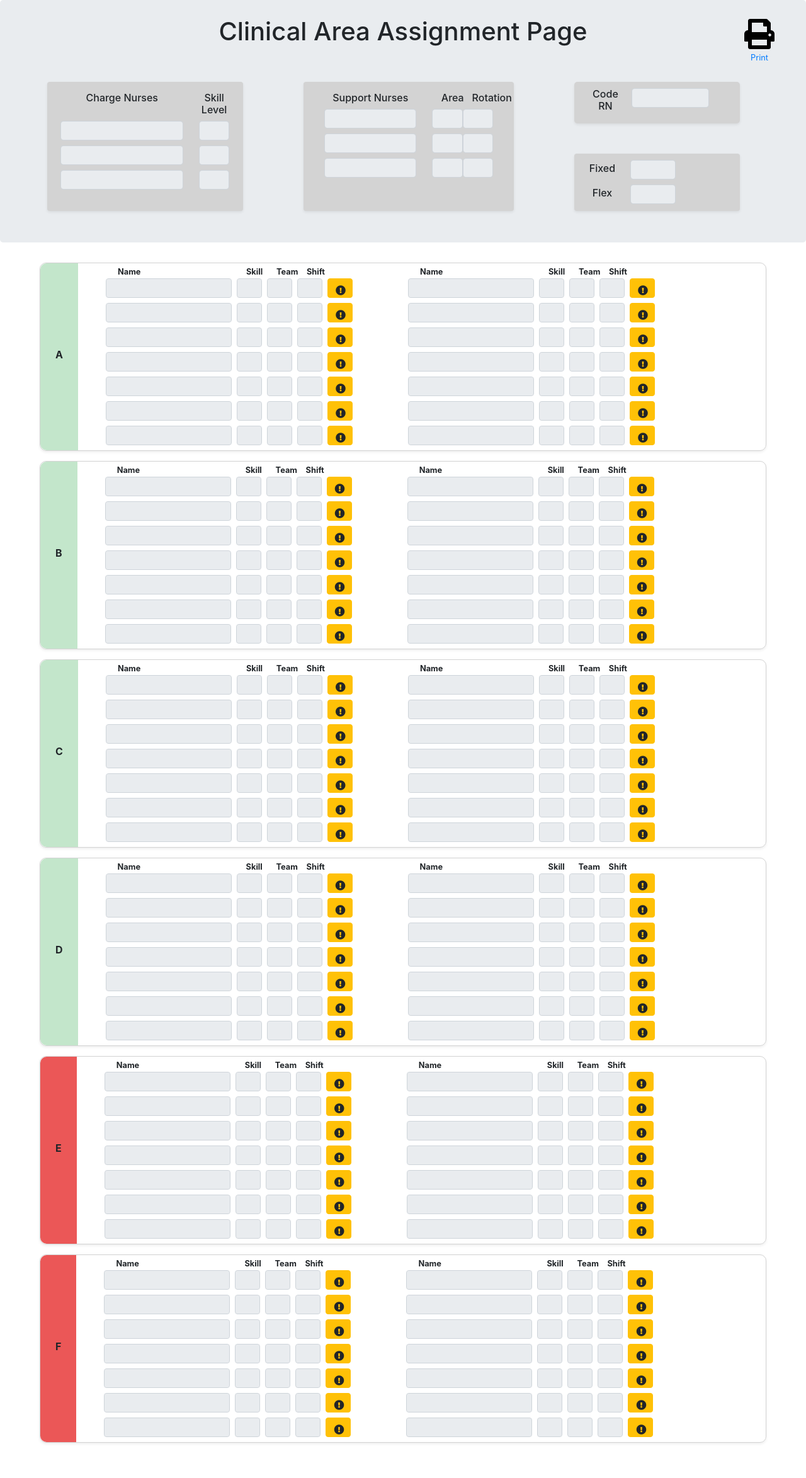
After one commit to jho53/smart-roster-schedule, a Flask app: template code/templates/Assignment Sheets/future_caaSheet.html in a window 1280 px wide. The commit adds this page. Shown: the whole page at 63% size. Run offline with Flask 2, Linux system fonts and the light colour scheme; the template is opened without the code that fills it: most values are stand-ins (such as "Sample title", 1, 10 or a date in 2020); some libraries are stand-ins or nearby versions.

Commit message:
future push

```diff
--- a/code/main.py
+++ b/code/main.py
@@ -81,12 +81,19 @@ def home():
         supp_nurse_ids = []
         cn_nurse_ids = []
         code_nurse_ids = []
+        group_num = []
 
         # Grab database information
         cursor.execute("SELECT * FROM nurses")
         nurse_list = cursor.fetchall()
         cursor.execute("SELECT * FROM patients")
         patient_list = cursor.fetchall()
+        cursor.execute("SELECT DISTINCT group_num FROM nurses")
+        for i in cursor.fetchall():
+            if i[0] == 0:
+                pass
+            else:
+                group_num.append(i[0])
 
         for nurse in nurse_list:
             if nurse[-1] == 1:
@@ -105,26 +112,36 @@ def home():
                                currNurseIds=curr_nurse_ids,
                                suppNursesIds=supp_nurse_ids,
                                cnNurseIds=cn_nurse_ids,
-                               codeNurseIds=code_nurse_ids)
+                               codeNurseIds=code_nurse_ids,
+                               groupNum=group_num)
     return redirect(url_for('login'))
 
 
 @app.route("/modalSubmit", methods=["POST"])
 def update_current_nurses():
-    if "loggedin" in session:
-        current_nurses_id = "({0})".format(request.form['current_nurses_list'])
+    try:
+        if "loggedin" in session:
+            current_nurses_id = "({0})".format(request.form['current_nurses_list'])
+            priority = request.form['priority']
 
-        if list(current_nurses_id)[1] == ",":
-            current_nurses_id = current_nurses_id[:1] + current_nurses_id[2:]
+            print(priority)
 
-        try:
-            cursor.execute("UPDATE nurses SET current_shift = 0")
-            cursor.execute("UPDATE nurses SET current_shift = 1 WHERE id in {0}".format(
-                current_nurses_id))
-            db.commit()
-            return redirect(url_for('home'))
-        except Exception as error:
-            print(error)
+            if list(current_nurses_id)[1] == ",":
+                current_nurses_id = current_nurses_id[:1] + current_nurses_id[2:]
+
+            try:
+                cursor.execute("UPDATE nurses SET current_shift = 0")
+                cursor.execute("UPDATE nurses SET current_shift = 1 WHERE id in {0}".format(
+                    current_nurses_id))
+                cursor.execute("UPDATE nurses SET priority = 0")
+                cursor.execute(
+                    "UPDATE nurses SET priority = 1 WHERE group_num = {0}".format(priority))
+                db.commit()
+                return redirect(url_for('home'))
+            except Exception as error:
+                print(error)
+    except:
+        print(Exception)
 
 
 @app.route("/modalSubmit2", methods=["POST"])
@@ -228,6 +245,7 @@ def login_user():
                 session['loggedin'] = True
                 session['id'] = account[0]
                 session['username'] = username
+                session['name'] = account[3] + " " + account[4]
                 return redirect(url_for('home'))
             else:
                 return render_template("login.html", msg="Invalid Login")
@@ -456,7 +474,6 @@ def add_patient_records():
     patient_date_admitted = request.form['create_patient_date_admitted']
     patient_comments = request.form['create_patient_comments']
 
-
     query = "insert into smartroster.patients(name, clinical_area, bed_num, acuity, a_trained, transfer, iv, one_to_one, admission_date, comments, twin )" \
             "VALUES (%s,%s,%s,%s,%s,%s,%s,%s,%s,%s,%s)"
 
@@ -519,8 +536,6 @@ def edit_patient_records():
     patient_date_discharged = request.form['edit_date_discharged']
     patient_comments = request.form['edit_comments']
 
-
-
     query = "UPDATE smartroster.patients SET name = %s, clinical_area = %s, bed_num = %s, acuity = %s, a_trained = %s, " \
             " transfer = %s, iv = %s, one_to_one = %s, admission_date = %s, discharged_date = %s, comments = %s, twin = %s WHERE id = %s"
 
@@ -568,6 +583,7 @@ def profile():
 def allowed_file(filename):
     return '.' in filename and \
            filename.rsplit('.', 1)[1].lower() in ALLOWED_EXTENSIONS
+
 
 @app.route('/upload_image', methods=['POST'])
 def upload_image():
@@ -787,7 +803,7 @@ def save_current_state():
                     patient_nurse_pair = []
 
                     pod = state_data[i][4]
-                    bed_num = state_data[i][10:12] # '5-' or '12'
+                    bed_num = state_data[i][10:12]  # '5-' or '12'
                     try:
                         # bed number is two digits
                         int(bed_num)
@@ -820,13 +836,16 @@ def save_current_state():
                         area, i + 1)]
 
                     if len(curr_pair) == 0:
-                        flag_list = ['0', '0', '0', '0', '0', '0', '0', '0', '0']
+                        flag_list = ['0', '0', '0', '0',
+                                     '0', '0', '0', '0', '0']
                     else:
 
-                        cursor.execute(f"SELECT * FROM patients WHERE id={curr_pair[0]}")
+                        cursor.execute(
+                            f"SELECT * FROM patients WHERE id={curr_pair[0]}")
                         patient = cursor.fetchone()
 
-                        cursor.execute(f"SELECT * FROM nurses WHERE id={curr_pair[1]}")
+                        cursor.execute(
+                            f"SELECT * FROM nurses WHERE id={curr_pair[1]}")
                         nurse = cursor.fetchone()
 
                         print(nurse)
@@ -861,7 +880,8 @@ def save_current_state():
                             # case 2: nurse being assigned is already assigned to another 1:1 patient
                             flag_list.append('0')
                             for p in assignments[str(nurse[0])]['patients']:
-                                cursor.execute('SELECT one_to_one FROM patients WHERE id={0}'.format(p))
+                                cursor.execute(
+                                    'SELECT one_to_one FROM patients WHERE id={0}'.format(p))
                                 fetched_p = cursor.fetchone()
                                 if fetched_p[0]:
                                     flag_list[3] = '1'
@@ -1102,7 +1122,6 @@ def assign_nurse_patient() -> dict:
 # def assign_nurse_patient() -> dict:
 
 
-
 if __name__ == "__main__":
     # Testing
     webbrowser.open("http://localhost:5000/", new=1, autoraise=True)
--- a/code/templates/Assignment Sheets/cur_pnSheet.html
+++ b/code/templates/Assignment Sheets/cur_pnSheet.html
@@ -21,6 +21,8 @@
             <input id="saveStateData" type="text" name="saveStateData" hidden>
         </form>
         <small class="mb-2">{{now.strftime("%B %d, %Y - %I:%M:%S %p")}}</small>
+        <input type="date" value={{now.strftime("%Y-%m-%d")}}>
+        <input type="datetime-local" value={{now.strftime(""%Y-%m-%d"%I:%M:%S %p")}}>
         <br><br>
         <div class="row">
             <div class="col-8 offset-2 row">
--- /dev/null
+++ b/code/templates/Assignment Sheets/future_caaSheet.html
@@ -0,0 +1,166 @@
+{% extends "base.html" %} {% block content %}
+
+<!--Content Here-->
+<!--Jumbotron-->
+<div class="jumbotron py-3">
+    <div class="jumbotron-content">
+        <div class="row justify-content-md-center">
+            <h1 class="jumbotron-title col">Clinical Area Assignment Page</h1>
+        </div>
+        <a href="#" onclick="printPage()" style="position: absolute; right: 50px; top: 30px;">
+            <i class="fas fa-print fa-3x" style="color:black"></i>
+            <br><small>Print</small>
+        </a>
+        <br><br>
+        <!--Charge Nurse-->
+        <div class="row">
+            <div class="col rounded pt-3 px-4 mx-5 shadow-sm" style="background-color: lightgray">
+                <div class="row justify-content-center">
+                    <div class="col-9">
+                        <h6>Charge Nurses</h6>
+                    </div>
+                    <div class="col-3">
+                        <h6>Skill Level</h6>
+                    </div>
+                </div>
+                {% for i in range(3)%}
+                <div class="row justify-content-center mb-2">
+                    <input class="col-8 form-control form-control-sm rounded text-center" type="text" value="" disabled>
+                    <input class="col-2 offset-1 form-control form-control-sm rounded text-center" type="text" value=""
+                        disabled>
+                </div>
+                {% endfor %}
+            </div>
+            <!--Support Nurses-->
+            <div class="col rounded pt-3 pl-4 pr-5 mx-5 shadow-sm" style="background-color: lightgray;">
+                <div class="row justify-content-center">
+                    <div class="col-8">
+                        <h6>Support Nurses</h6>
+                    </div>
+                    <div class="col-2">
+                        <h6>Area</h6>
+                    </div>
+                    <div class="col-2">
+                        <h6>Rotation</h6>
+                    </div>
+                </div>
+                {% for i in range(3)%}
+                <div class="row justify-content-center mb-2">
+                    <input class="col-6 offset-1 form-control form-control-sm rounded text-center" type="text" value=""
+                        disabled>
+                    <input class="col-2 offset-1 form-control form-control-sm rounded text-center" type="text" value=""
+                        disabled>
+                    <input class="col-2 form-control form-control-sm rounded text-center" type="text" value="" disabled>
+                </div>
+                {% endfor %}
+            </div>
+            <!--Right Column-->
+            <div class="col mx-5">
+                <div class="row w-100 px-2 shadow-sm"
+                    style="background-color: lightgray; padding: 10px 30px; border-radius: 5px;">
+                    <div class="col-4">
+                        <h6>Code RN</h6>
+                    </div>
+                    <input class="col-6 form-control form-control-sm rounded text-center" type="text" value="" disabled>
+                    <div class="col-1"></div>
+                </div>
+                <div class="mt-5 rounded col-12 row w-100 px-2 shadow-sm"
+                    style="background-color: lightgray; padding: 10px 30px; width: 100px">
+                    <div class="row col-12">
+                        <h6 class="mt-1 col-4">Fixed</h6>
+                        <input class="col-4 ml-2 mb-2 form-control form-control-sm rounded text-center" type="text"
+                            value="" disabled>
+                    </div>
+                    <div class="row col-12">
+                        <h6 class="mt-1 col-4">Flex</h6>
+                        <input class="col-4 ml-2 form-control form-control-sm rounded text-center" type="text" value=""
+                            disabled>
+                    </div>
+                </div>
+            </div>
+        </div>
+    </div>
+    <br>
+</div>
+
+{% set areas=["A", "B", "C", "D", "E", "F"] %}
+{% set area_iter = namespace(value=0) %}
+
+<div class="container-fluid px-5">
+    <div class="justify-content-center">
+        <div class="col-12">
+            <!--Clinical Area Container-->
+            {% for i in range(6) %}
+            <div class="row col-12 mb-3 m-0 p-0 shadow-sm" style="border-radius: 10px; border: 1px solid lightgrey;">
+                <div style="border-top-left-radius: 10px; border-bottom-left-radius: 10px;" {% if area_iter.value < 4 %}
+                    class="pod-norm px-4 py-2" {% else %} class="pod-spec px-4 py-2" {% endif %}>
+                    <p class="text-center" style="margin-top: 125px;"><b>{{areas[area_iter.value]}}</b></p>
+                    {% set area_iter.value = area_iter.value + 1 %}
+                </div>
+                {% for i in range(2) %}
+                <div class="col-5">
+                    <div class="row justify-content-center">
+                        <div class="col-5">
+                            <small class="mt-1"><b>Name</b></small>
+                        </div>
+                        <div class="col-1 mx-1">
+                            <small class="mt-1"><b>Skill</b></small>
+                        </div>
+                        <div class="col-1 mx-1 ">
+                            <small class="mt-1"><b>Team</b></small>
+                        </div>
+                        <div class="col-1 mx-1">
+                            <small class="mt-1"><b>Shift</b></small>
+                        </div>
+                        <div class="col-1">
+
+                        </div>
+                    </div>
+                    {% for i in range(7) %}
+                    <div class="row justify-content-center mb-2">
+                        <input class="col-5 form-control form-control-sm rounded text-center mx-1" type="text" value=""
+                            disabled>
+                        <input class="col-1 form-control form-control-sm rounded text-center mx-1" type="text" value=""
+                            disabled>
+                        <input class="col-1 form-control form-control-sm rounded text-center mx-1" type="text" value=""
+                            disabled>
+                        <input class="col-1 form-control form-control-sm rounded text-center mx-1" type="text" value=""
+                            disabled>
+                        <button class="col-1 btn form-control-sm btn-warning mx-1" data-toggle="modal"
+                            data-target="#flagModal">
+                            <i class="fas fa-exclamation-circle"></i></button>
+                    </div>
+                    {% endfor %}
+                </div>
+                {% endfor %}
+            </div>
+            {% endfor %}
+        </div>
+    </div>
+</div>
+
+<!--Flag Modal-->
+<div class="modal fade" id="flagModal" tabindex="-1" role="dialog" aria-hidden="true">
+    <div class="modal-dialog" role="document">
+        <div class="modal-content">
+            <div class="modal-header">
+                <h5 class="modal-title" id="flagModalLabel">DTA/Comments for </h5>
+                <button type="button" class="close" data-dismiss="modal" aria-label="Close">
+                    <span aria-hidden="true">&times;</span>
+                </button>
+            </div>
+            <div class="modal-body">
+                <h6>Comments</h6>
+                <small id="flag-comment"></small>
+                <hr>
+                <h6>DTA</h6>
+                <small id="flag-dta"></small>
+            </div>
+            <div class="modal-footer">
+                <button type="button" class="btn btn-secondary" data-dismiss="modal">Close</button>
+            </div>
+        </div>
+    </div>
+</div>
+
+{% endblock %}
```
Also changed, not shown: code/templates/Account/profile.html (+4 -6 lines), code/templates/mainPage.html (+61 -22 lines), 3 other files.
